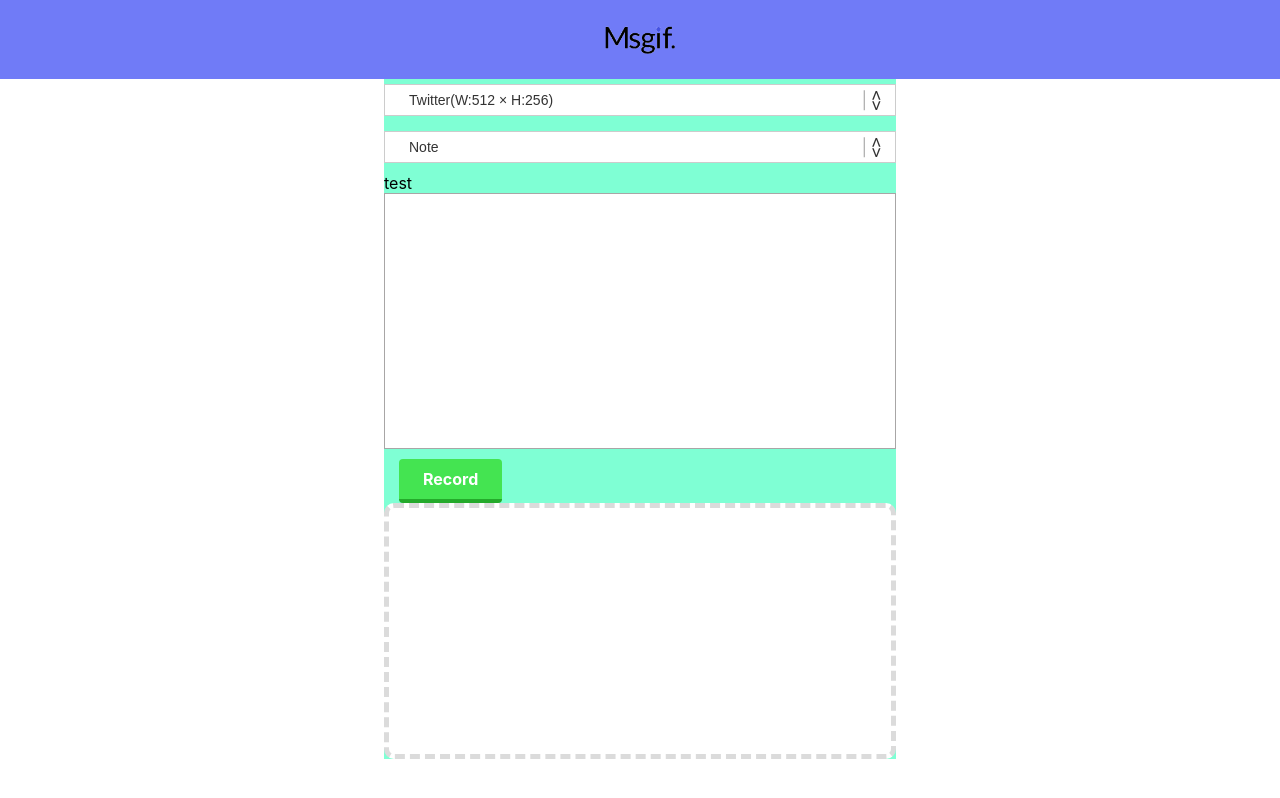
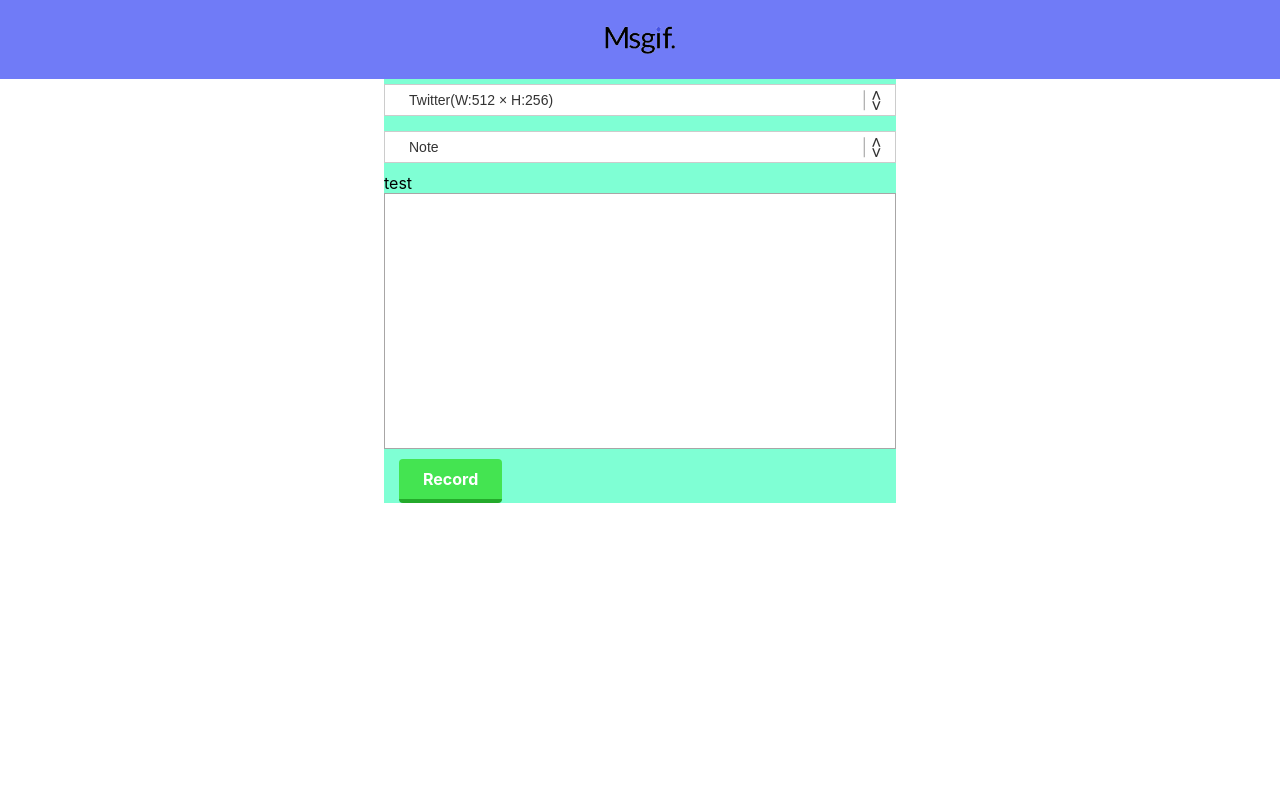
Before and after one commit to marieooq/react-msgif, a React (Create React App) app: page / in a window 1280 px wide. Built offline with nearby package versions, Linux system fonts and the light colour scheme; a web font is replaced by a local one.

Commit message:
modify snack bars

```diff
--- a/src/App.js
+++ b/src/App.js
@@ -136,6 +136,9 @@ export default class App extends Component {
   createGIF = async e => {
     e.preventDefault();
     if (store.getState().createGifCount.counter === 0) {
+      //when it's creating GIF show a snap bar
+      this.props.setNotification("info", "Creating GIF...");
+
       //make the createGIF button invalid
       const createGifBtn = document.getElementById("createGif-btn");
       createGifBtn.id = "createGif-btn-pushed";
@@ -217,10 +220,14 @@ export default class App extends Component {
       this.outputScreen.appendChild(img);
 
       //when it's creating GIF show a snap bar
-      this.props.setNotification("info", "Done!");
+      // this.props.setNotification("info", "Done!");
 
       //scroll down to the top of the output screen
       this.ScrollDown();
+
+      //when it finish creating GIF erase the old snap bar and show new one
+      this.props.closeNotification("info", "Creating GIF...");
+      this.props.setNotification("info", "Done!");
 
       //shows a download button
       this.donwloadBtn.classList.remove("hide");
@@ -260,7 +267,11 @@ export default class App extends Component {
             />
           </div>
 
-          <Screen id="output" status={this.state.outputScreenStatus} />
+          <Screen
+            id="output"
+            className="output-hide"
+            status={this.state.outputScreenStatus}
+          />
           <Download href={this.state.gifAnimation} />
         </div>
       </div>
--- a/src/components/Screen.css
+++ b/src/components/Screen.css
@@ -17,3 +17,7 @@
 #output {
   border: dashed 5px rgba(204, 204, 204, 0.7);
 }
+
+#output.output-hide {
+  display: none;
+}
--- a/src/components/Screen.js
+++ b/src/components/Screen.js
@@ -10,7 +10,7 @@ const Screen = props => {
       </div>
     );
   } else {
-    return <div className="screen" id={props.id}></div>;
+    return <div className="screen output-hide" id={props.id}></div>;
   }
 };
 
```
